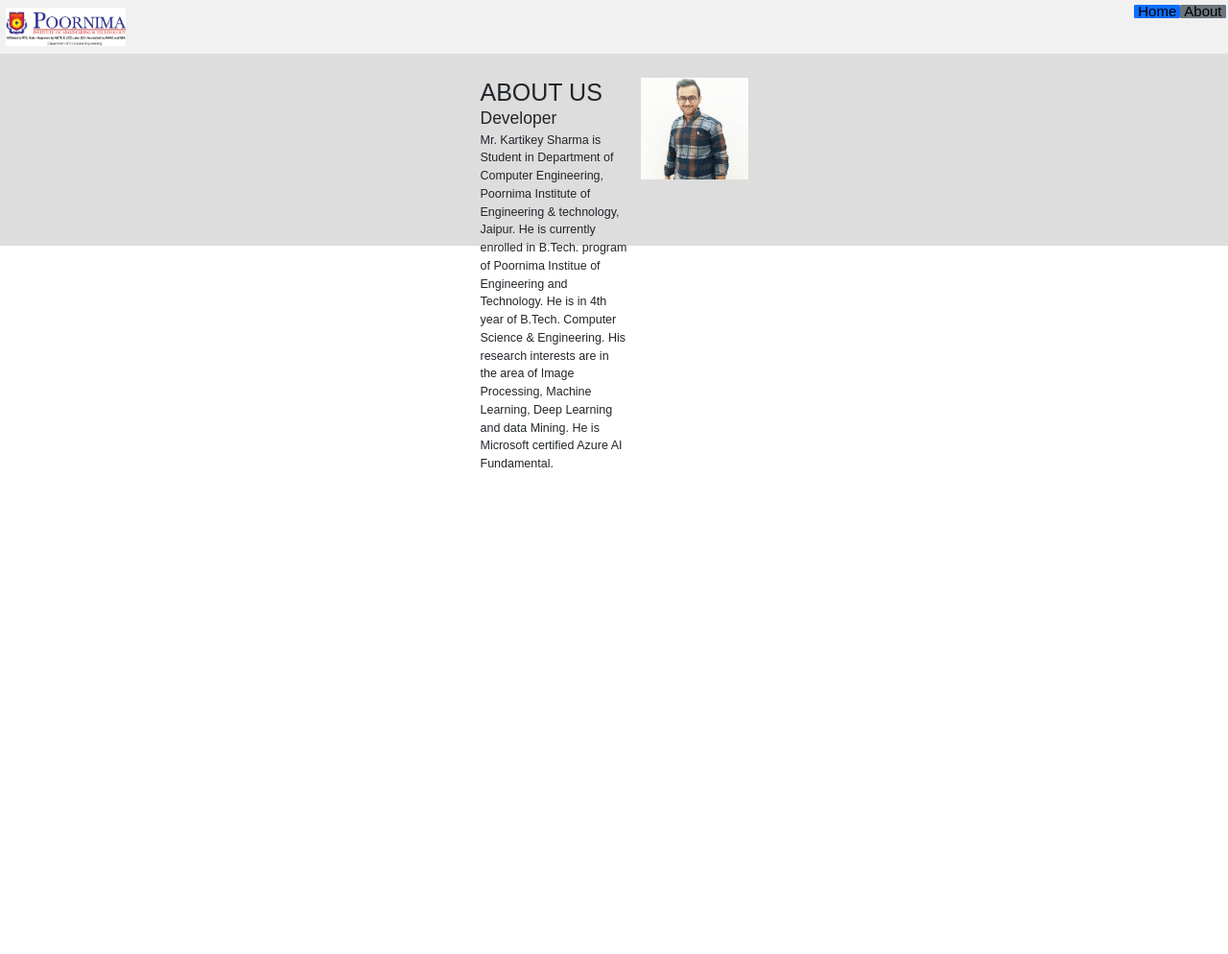
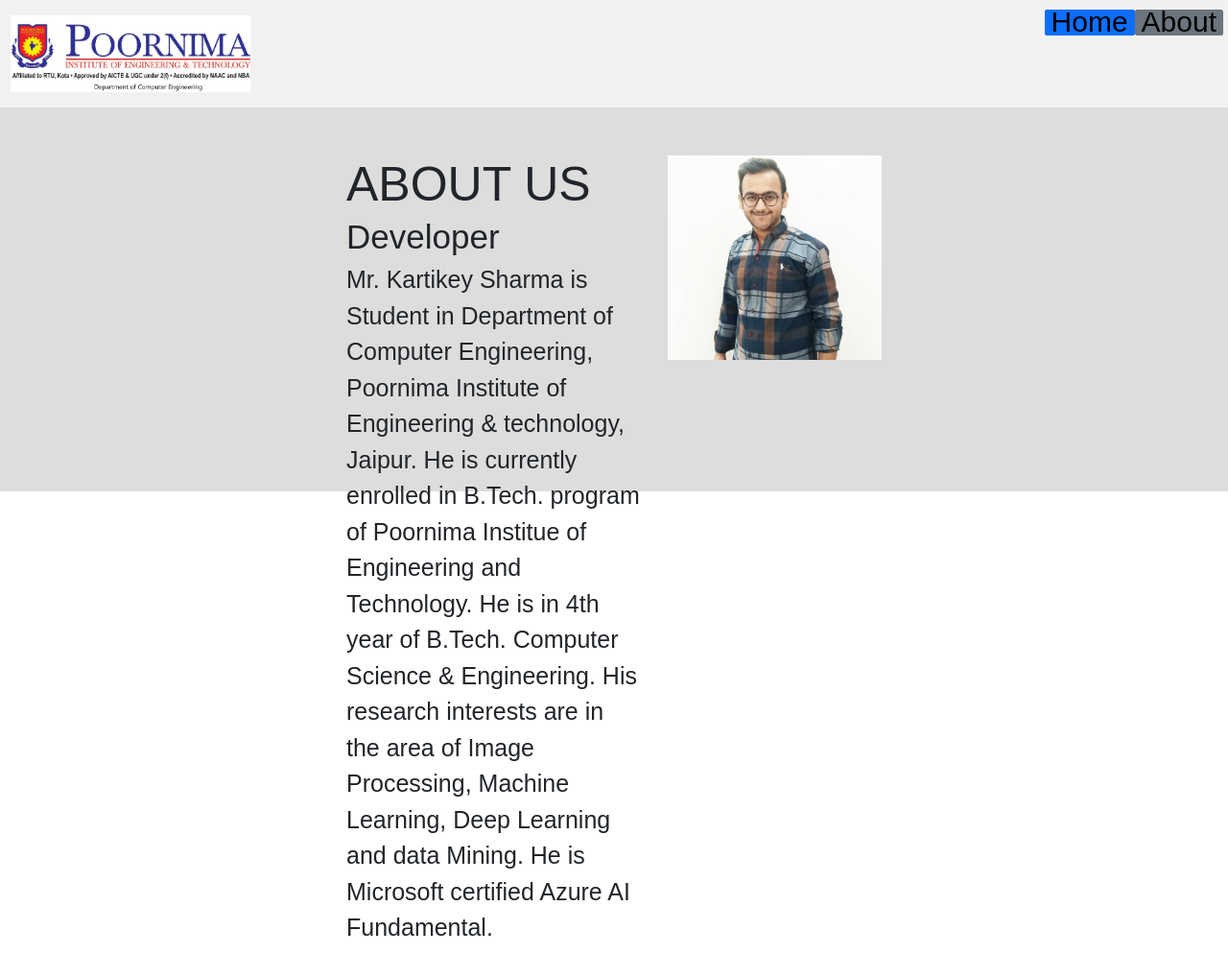
Before and after one commit to kartikey81/Major_Project_Exhibition, a Flask app: page /aboutus in a window 1280 px wide. Shown: the whole page at 96% size. Before the commit the page ends 487 px from the top, so only its background shows below. Run offline with Flask 2, Linux system fonts and the light colour scheme; some libraries are stand-ins or nearby versions.

Commit message:
Update aboutus.html

```diff
--- a/templates/aboutus.html
+++ b/templates/aboutus.html
@@ -11,7 +11,7 @@
 
 	<style>
 		html {
-	zoom: 25%;
+	zoom: 50%;
 }
 body {
   margin: 0;
```
